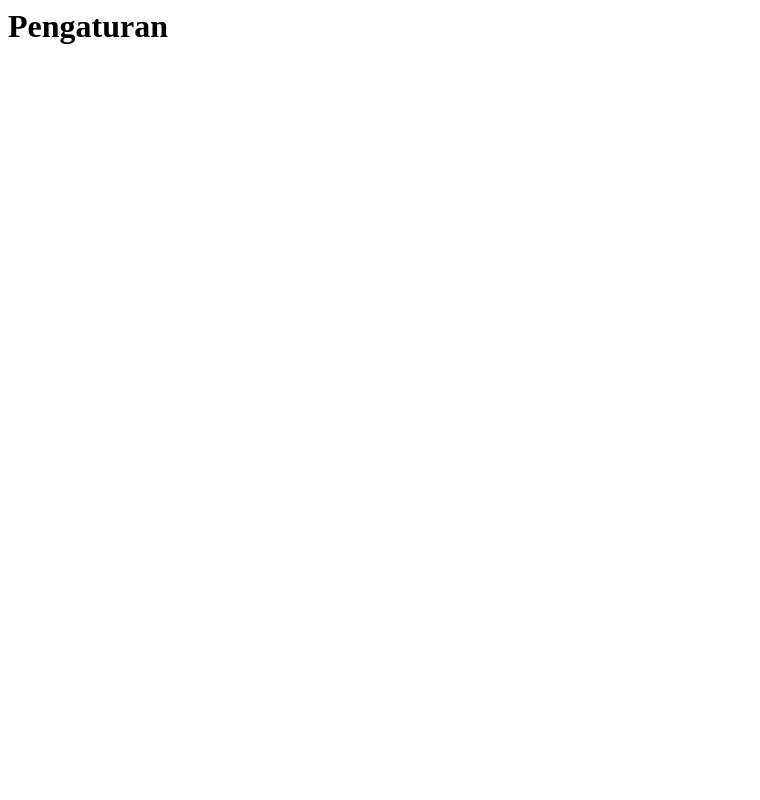
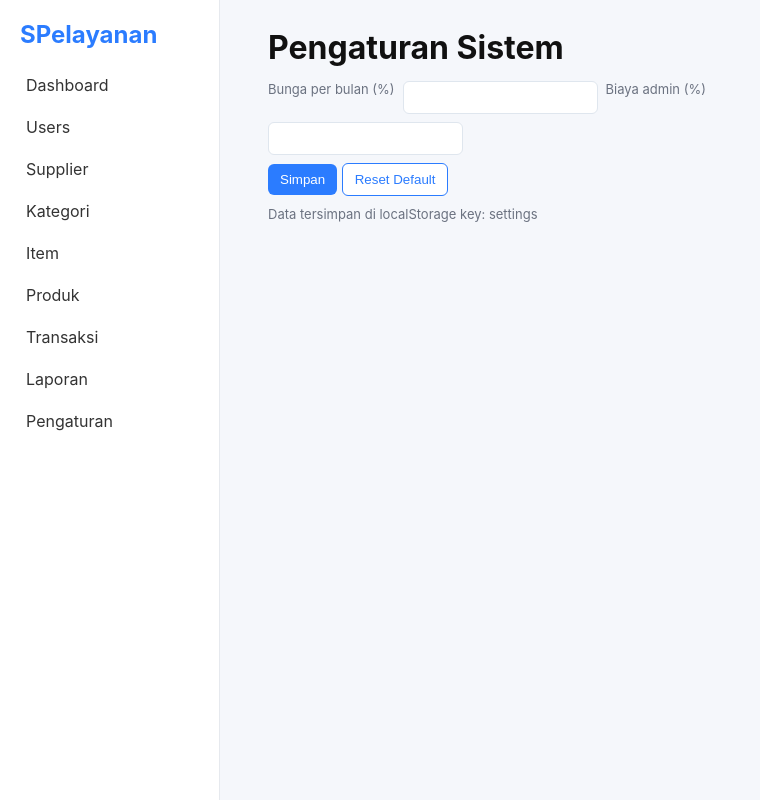
Before and after one commit to tris910509/ep, a plain HTML site: page pengaturan.html in a window 1280 px wide. Shown: the whole page, without its empty margins (0-760 px from the left). Drawn offline with Linux system fonts and the light colour scheme.

Commit message:
Update pengaturan.html

```diff
--- a/pengaturan.html
+++ b/pengaturan.html
@@ -1 +1,24 @@
-<html><body><h1>Pengaturan</h1></body></html>
+<!-- pengaturan.html -->
+<!doctype html><html lang="id"><head><meta charset="utf-8"/><meta name="viewport" content="width=device-width,initial-scale=1"/><title>Pengaturan</title><link rel="stylesheet" href="css/style.css"></head>
+<body>
+<aside class="sidebar"><h2>SPelayanan</h2><nav><a href="index.html">Dashboard</a><a href="users.html">Users</a><a href="supplier.html">Supplier</a><a href="kategori.html">Kategori</a><a href="item.html">Item</a><a href="produk.html">Produk</a><a href="transaksi.html">Transaksi</a><a href="laporan.html">Laporan</a><a href="pengaturan.html">Pengaturan</a></nav></aside>
+
+<main class="main">
+  <header><h1>Pengaturan Sistem</h1></header>
+  <div style="max-width:560px">
+    <div class="form-inline">
+      <label class="small">Bunga per bulan (%)</label>
+      <input id="bunga" class="input" type="number" />
+      <label class="small">Biaya admin (%)</label>
+      <input id="adminFee" class="input" type="number" />
+    </div>
+    <div style="margin-top:8px">
+      <button class="btn" id="save">Simpan</button>
+      <button class="btn secondary" id="reset">Reset Default</button>
+    </div>
+    <div class="footer small" style="margin-top:10px">Data tersimpan di localStorage key: settings</div>
+  </div>
+</main>
+
+<script src="js/storage.js"></script><script src="js/pengaturan.js"></script>
+</body></html>
```
